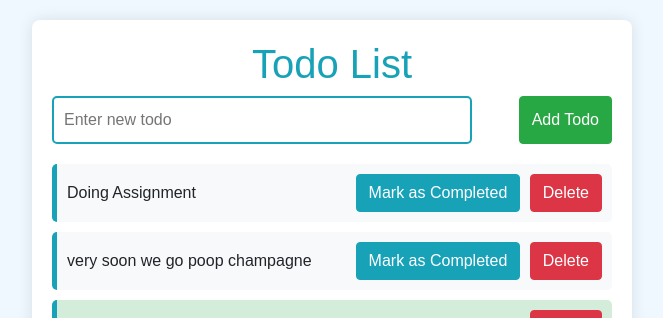
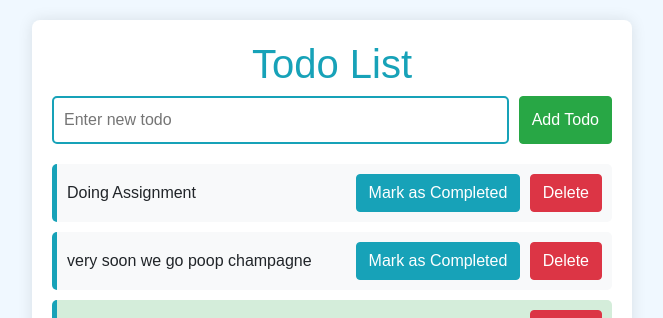
Before and after one commit to Blairnation/todo_app, a Django app: page / in a window 1280 px wide. Shown: the top 318 px of the page, without its empty margins (308-971 px from the left). Run offline with Django 5.2, Linux system fonts and the light colour scheme; data comes from the database, SQL or seed files in the repository; some libraries are stand-ins or nearby versions.

Commit message:
todo modified

```diff
--- a/todo/templates/index.html
+++ b/todo/templates/index.html
@@ -45,11 +45,12 @@
             margin-bottom: 20px;
         }
         input[type="text"] {
-            width: 75%;
+            flex-grow: 1;
             padding: 10px;
             font-size: 16px;
             border: 2px solid #17a2b8;
             border-radius: 5px;
+            margin-right: 5px; /* Added margin for spacing */
         }
         button {
             padding: 10px 15px;
```
